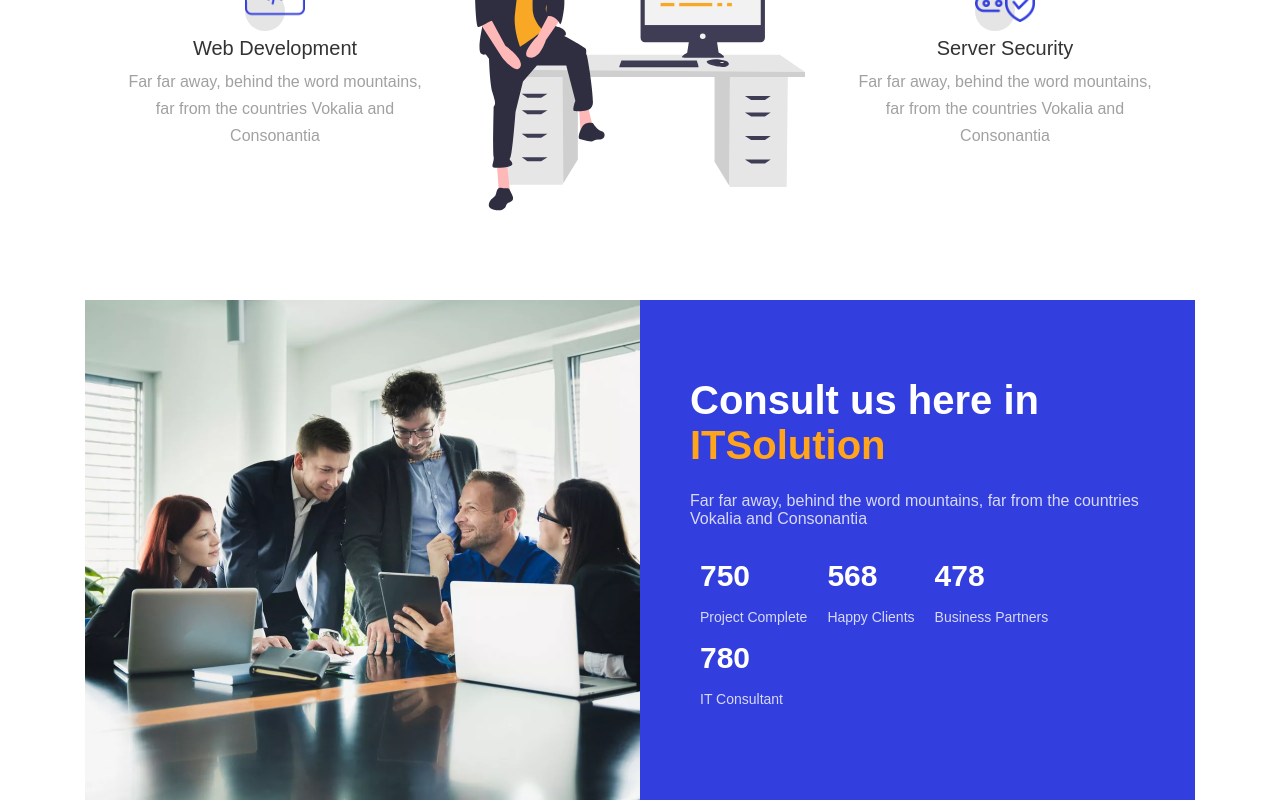
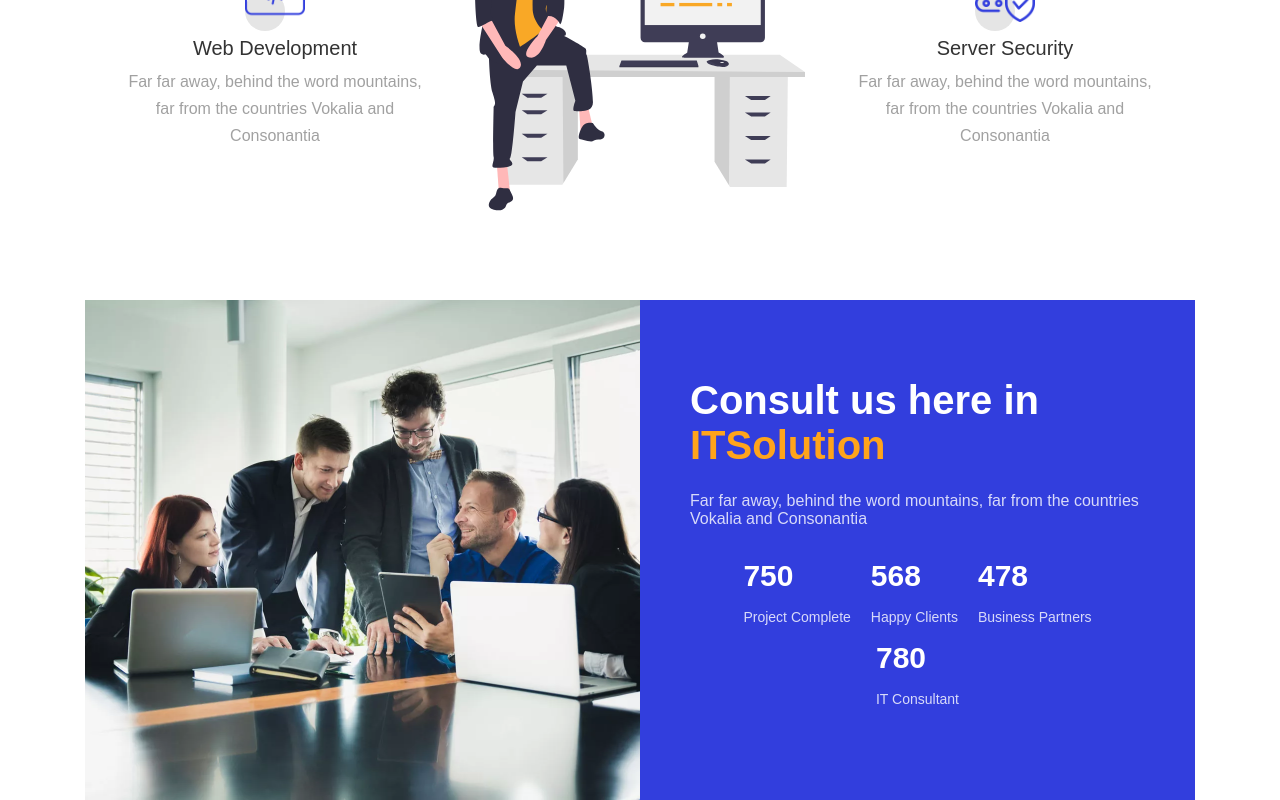
Before and after one commit to Naren-2001-k/React_Project, a React (Create React App) app: page / in a window 1280 px wide. Shown: the part 1220-2020 px from the top of the page. Built offline with nearby package versions, Linux system fonts and the light colour scheme; the HTML template or start-up script is replaced by a standard one.

Commit message:
fourth commit

```diff
--- a/src/components/navbar/Consulting_card/Sub_Consulting_card.css
+++ b/src/components/navbar/Consulting_card/Sub_Consulting_card.css
@@ -46,7 +46,7 @@
   text-align: left;
   margin-top: 15px;
   flex-direction: row;
-  justify-content: first baseline;
+  justify-content: center;
   flex-wrap: wrap;
 }
 .subConsulting_card .consult_numbers .Data_container .Data {
--- a/src/components/navbar/Consulting_card/Sub_Consulting_card.scss
+++ b/src/components/navbar/Consulting_card/Sub_Consulting_card.scss
@@ -44,7 +44,7 @@
             text-align: left;
             margin-top: 15px;
             flex-direction: row;
-            justify-content:first baseline;
+            justify-content:center;
             flex-wrap: wrap;
             .Data{
                 display: flex;
```
Also changed, not shown: 1 other file (tests, documents, lock files or other folders).
